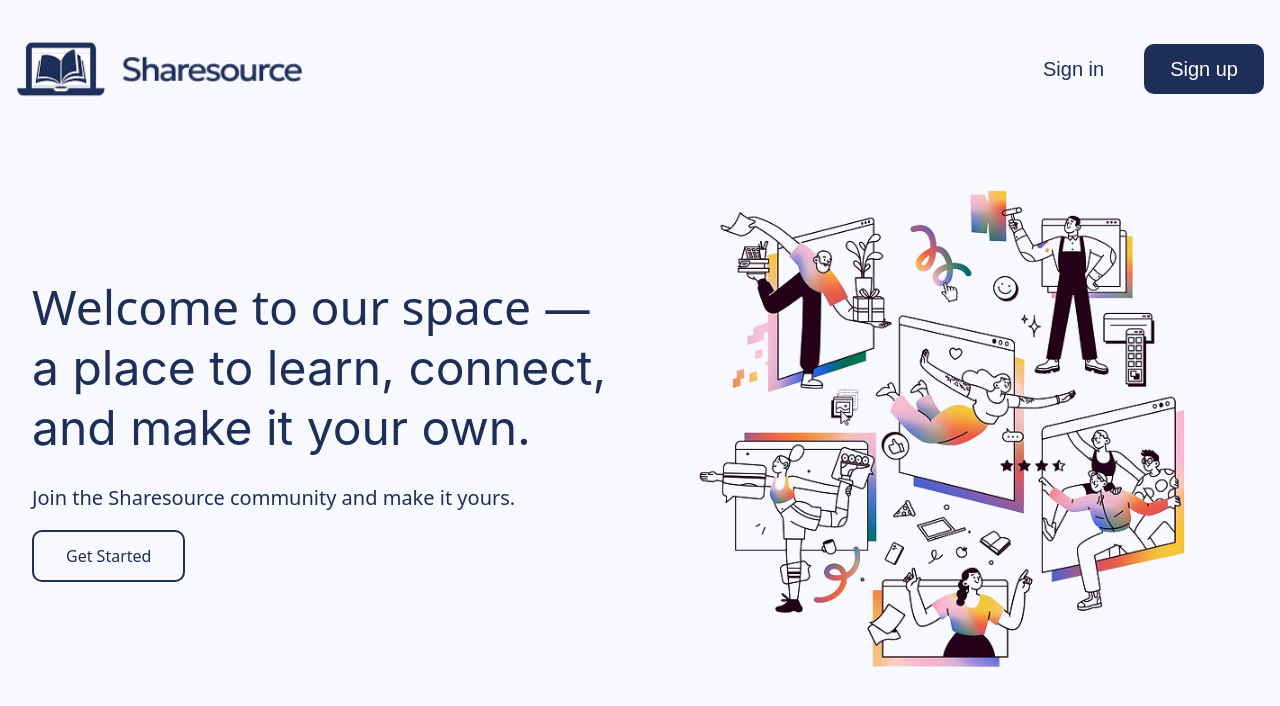
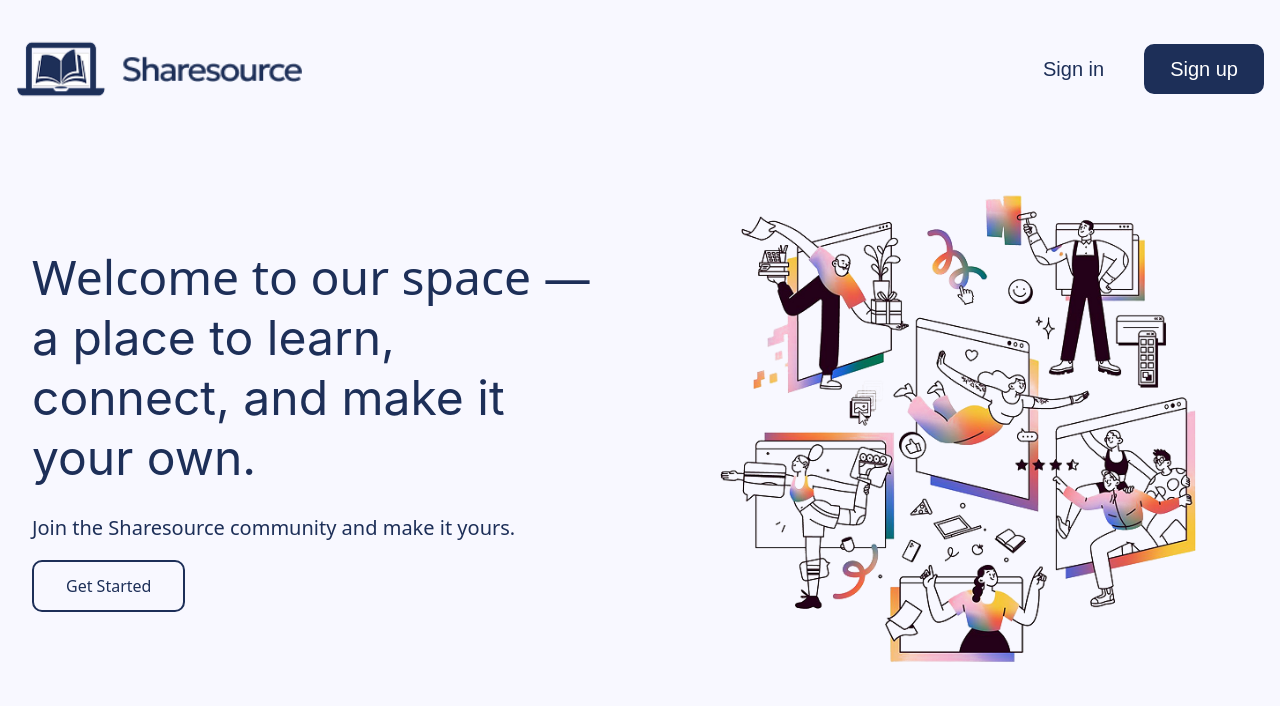
Before and after one commit to GR4C3FR/Sharesource, a React (Vite) app in the folder frontend/my-app/: page / in a window 1280 px wide. Shown: the top 706 px of the page. Built offline with nearby package versions, Linux system fonts and the light colour scheme.

Commit message:
landing page image adjustment

```diff
--- a/frontend/my-app/src/App.jsx
+++ b/frontend/my-app/src/App.jsx
@@ -89,7 +89,7 @@ function App() {
                 </div>
               </section>
 
-                <section className="hidden md:flex flex-1 items-center justify-center">
+                <section className="hidden md:flex flex-1 items-center justify-end pl-8 lg:pl-16">
                   <img src="/landingArt.png" className="w-full max-w-md md:max-w-lg lg:max-w-xl object-contain" alt="hero"/>
                 </section>
             </div>
```
